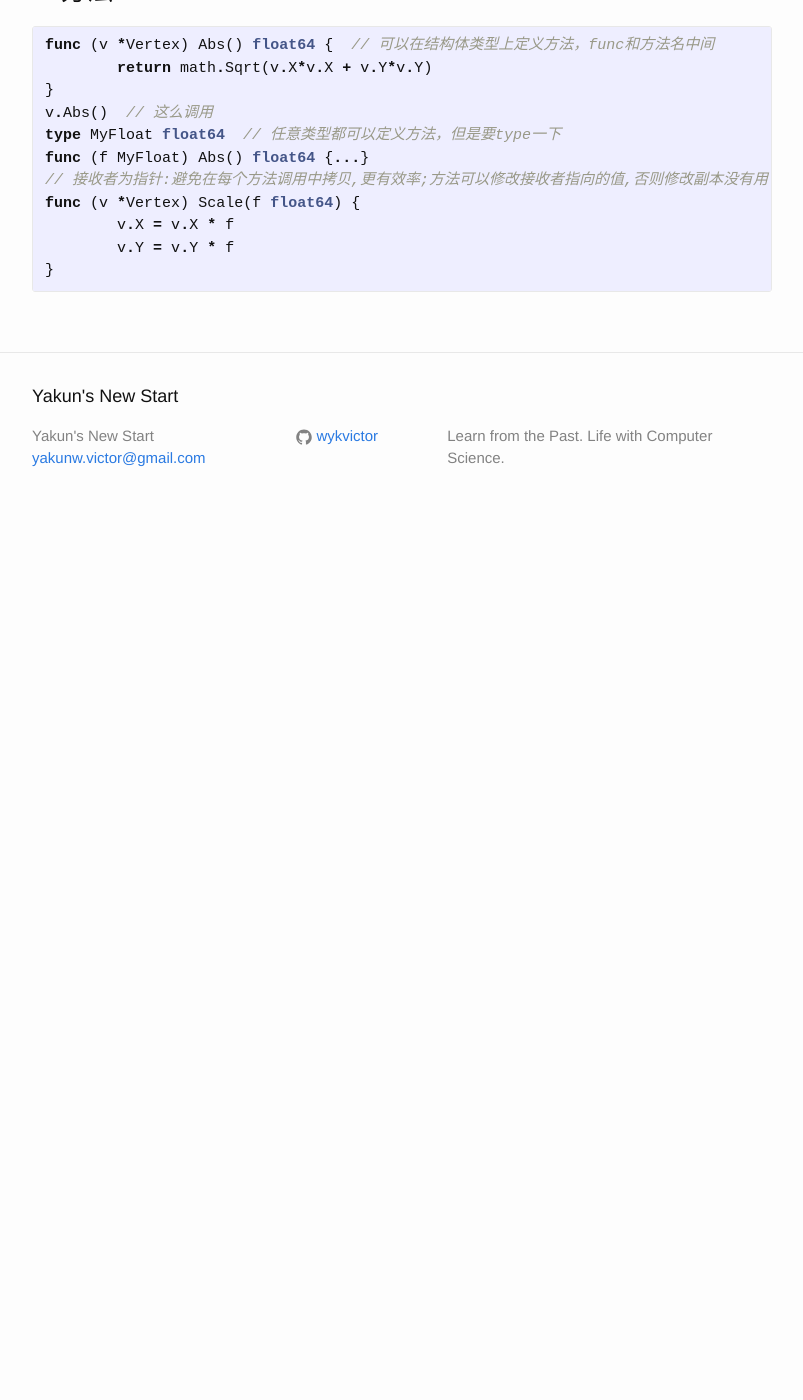
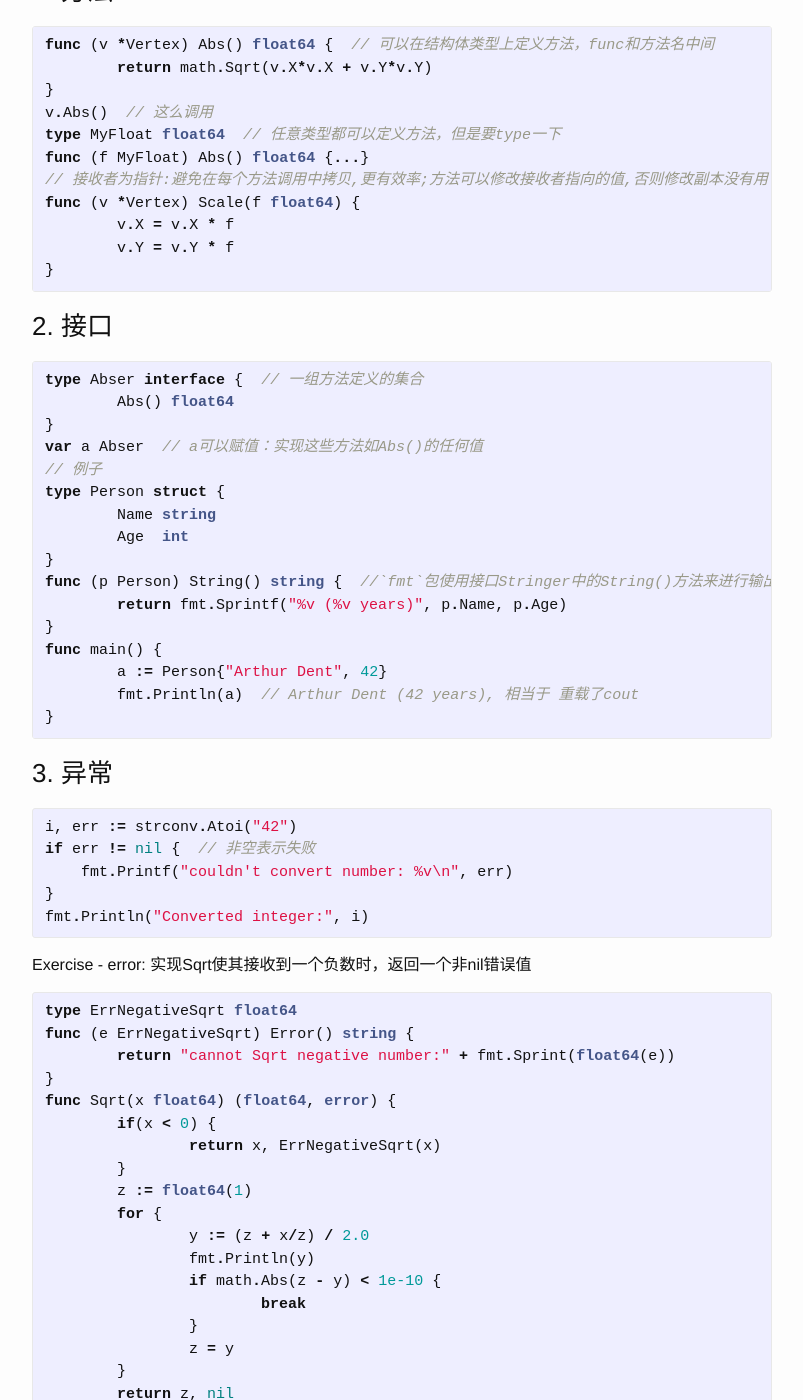
Before and after one commit to wykvictor/wykvictor.github.io, a Jekyll site: the page built from _posts/programming/2015-10-23-Go-Programming-4.md, in a window 1280 px wide and 1400 px high, scrolled down 270 px. Shown: the whole window, without its empty margins (238-1041 px from the left). Built offline with Jekyll 4.4.1, drawn with Linux system fonts in a browser that asks for light colours; before the commit the page ends 900 px from its top, so only the background shows below that; some of the changed text lies outside the part shown.

Commit message:
update go-4

```diff
--- a/_posts/programming/2015-10-23-Go-Programming-4.md
+++ b/_posts/programming/2015-10-23-Go-Programming-4.md
@@ -20,3 +20,59 @@ func (v *Vertex) Scale(f float64) {
 	v.Y = v.Y * f
 }
 {% endhighlight %}
+
+### 2. 接口
+{% highlight Go %}
+type Abser interface {  // 一组方法定义的集合
+	Abs() float64
+}
+var a Abser  // a可以赋值：实现这些方法如Abs()的任何值
+// 例子
+type Person struct {
+	Name string
+	Age  int
+}
+func (p Person) String() string {  //`fmt`包使用接口Stringer中的String()方法来进行输出
+	return fmt.Sprintf("%v (%v years)", p.Name, p.Age)
+}
+func main() {
+	a := Person{"Arthur Dent", 42}
+	fmt.Println(a)  // Arthur Dent (42 years), 相当于 重载了cout
+}
+{% endhighlight %}
+
+
+### 3. 异常
+{% highlight Go %}
+i, err := strconv.Atoi("42")
+if err != nil {  // 非空表示失败
+    fmt.Printf("couldn't convert number: %v\n", err)
+}
+fmt.Println("Converted integer:", i)
+{% endhighlight %}
+Exercise - error: 实现Sqrt使其接收到一个负数时，返回一个非nil错误值
+{% highlight Go %}
+type ErrNegativeSqrt float64
+func (e ErrNegativeSqrt) Error() string {
+	return "cannot Sqrt negative number:" + fmt.Sprint(float64(e))
+}
+func Sqrt(x float64) (float64, error) {
+	if(x < 0) {
+		return x, ErrNegativeSqrt(x)
+	}
+	z := float64(1)
+	for {
+		y := (z + x/z) / 2.0
+		fmt.Println(y)
+		if math.Abs(z - y) < 1e-10 {
+			break
+		}
+		z = y
+	}
+	return z, nil
+}
+func main() {
+	fmt.Println(Sqrt(2))
+	fmt.Println(Sqrt(-2))  // fmt包在输出时也会试图匹配 error接口
+}
+{% endhighlight %}
```
